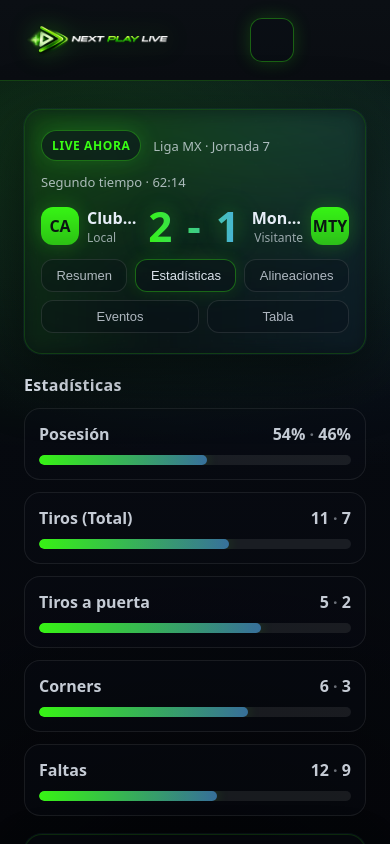
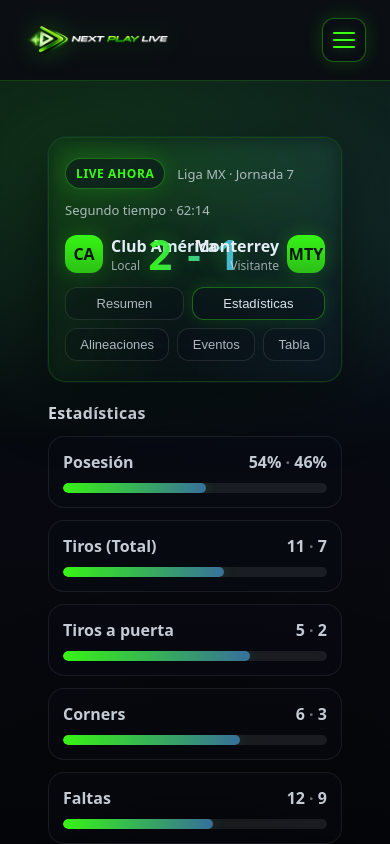
Before and after one commit to jonkas43/nextplaylive, a Next.js app: page / in a window 390 px wide. Built offline with nearby package versions, Linux system fonts and the light colour scheme.

Commit message:
Fix mobile layout + clean CSS + PWA header

```diff
--- a/app/globals.css
+++ b/app/globals.css
@@ -4,13 +4,14 @@
    ========================= */
 
 :root{
-  --brand-green: #39FF14;                 /* 57,255,20 */
+  --brand-green: #39FF14;
   --brand-green-glow: rgba(57,255,20,.60);
   --brand-green-soft: rgba(57,255,20,.15);
   --brand-green-line: rgba(57,255,20,.22);
 
   --bg0:#05070c;
   --bg1:#070b12;
+
   --panel: rgba(12,18,28,.62);
   --panel2: rgba(10,15,24,.45);
 
@@ -62,9 +63,13 @@
   padding:18px 24px;
   background: linear-gradient(180deg, #0b0f14 0%, #0a0d12 100%);
   border-bottom:1px solid var(--brand-green-line);
+  position: sticky;
+  top: 0;
+  z-index: 100;
 }
 
 .topbarInner{
+  position: relative;
   display:flex;
   align-items:center;
   justify-content:space-between;
@@ -99,9 +104,13 @@
   text-shadow: 0 0 12px rgba(57,255,20,.35);
 }
 
-/* --- Hamburger (para tu layout con checkbox) --- */
+/* --- Hamburger (checkbox hack) --- */
 .menuToggle{
-  display:none; /* el input */
+  position:absolute;
+  width:1px;
+  height:1px;
+  opacity:0;
+  pointer-events:none;
 }
 
 .hamburger{
@@ -111,14 +120,32 @@
   border-radius:12px;
   border: 1px solid rgba(57,255,20,.35);
   background: rgba(10,15,24,.35);
-  color: var(--brand-green);
+  box-shadow: 0 0 18px rgba(57,255,20,.18);
+  cursor:pointer;
+  user-select:none;
+
   align-items:center;
   justify-content:center;
-  font-size:28px;
-  line-height:1;
-  cursor:pointer;
-  box-shadow: 0 0 18px rgba(57,255,20,.18);
-  user-select:none;
+
+  position: relative;
+  z-index: 210;
+}
+
+.hamburger::before{
+  content:"";
+  width:22px;
+  height:2px;
+  background: var(--brand-green);
+  border-radius: 2px;
+  box-shadow:
+    0 -7px 0 var(--brand-green),
+    0  7px 0 var(--brand-green);
+  filter: drop-shadow(0 0 6px rgba(57,255,20,.35));
+}
+
+/* Overlay (cierra tocando fuera) */
+.menuOverlay{
+  display:none;
 }
 
 /* =========================
@@ -141,8 +168,10 @@
   border-radius: 20px;
   padding: 36px 40px;
   overflow:hidden;
+
   background: rgba(10,14,22,.45);
   backdrop-filter: blur(10px);
+
   border: 1px solid rgba(57,255,20,.18);
   box-shadow:
     0 0 0 1px rgba(80,180,255,.06),
@@ -187,9 +216,11 @@
   gap:8px;
   padding: 6px 10px;
   border-radius: 999px;
+
   border: 1px solid rgba(57,255,20,.35);
   background: rgba(12,18,28,.55);
   box-shadow: 0 0 22px rgba(57,255,20,.18);
+
   font-size: 12px;
   letter-spacing:.6px;
   color: var(--brand-green);
@@ -201,6 +232,7 @@
   font-size: 13px;
 }
 
+/* Desktop score row */
 .scoreRow{
   display:flex;
   align-items:center;
@@ -232,10 +264,15 @@
   justify-content:center;
   font-weight: 800;
   color: rgba(8,12,18,.95);
+
   background: linear-gradient(180deg, rgba(57,255,20,.95), rgba(57,255,20,.70));
   box-shadow: 0 0 20px rgba(57,255,20,.22);
+
   flex: 0 0 auto;
 }
+
+/* wrapper de texto (si existe). Si no existe, no pasa nada */
+.teamText{ min-width: 0; }
 
 .teamName{ font-weight: 800; }
 .teamSub{
@@ -247,12 +284,15 @@
   font-size: 64px;
   font-weight: 900;
   letter-spacing: 2px;
+
   background: linear-gradient(90deg, rgba(57,255,20,.95), rgba(80,180,255,.95));
   -webkit-background-clip: text;
   -webkit-text-fill-color: transparent;
+
   text-shadow:
     0 0 20px rgba(57,255,20,.28),
     0 0 38px rgba(80,180,255,.18);
+
   white-space: nowrap;
 }
 
@@ -405,29 +445,45 @@
   .heroCard{ padding: 22px 18px; border-radius: 18px; }
 }
 
-/* Mobile: FIX marcador + menú */
+/* =========================
+   Mobile (menú + score)
+   ========================= */
 @media (max-width: 720px){
 
-  /* Menú hamburguesa */
+  /* Hamburguesa visible */
   .hamburger{ display:flex; }
+
+  /* Overlay activo */
+  .menuOverlay{
+    display:none;
+    position: fixed;
+    inset: 0;
+    background: rgba(0,0,0,.45);
+    z-index: 150;
+  }
+
+  /* Menú flotante */
   .nav{
     display:none;
     position:absolute;
-    top: 76px;
-    right: 16px;
-    left: 16px;
+    top: 64px;
+    right: 0;
+    left: 0;
+
     flex-direction:column;
     gap:10px;
+
     padding: 14px;
     border-radius: 16px;
     border: 1px solid rgba(57,255,20,.22);
-    background: rgba(10,14,22,.75);
+    background: rgba(10,14,22,.78);
     backdrop-filter: blur(12px);
     box-shadow: 0 18px 60px rgba(0,0,0,.55);
-    z-index: 50;
+    z-index: 200;
   }
 
-  /* Cuando el checkbox está ON, muestra el menú */
+  /* Abierto */
+  .menuToggle:checked ~ .menuOverlay{ display:block; }
   .menuToggle:checked ~ .nav{ display:flex; }
 
   .nav a{
@@ -443,7 +499,7 @@
     border-radius: 18px !important;
   }
 
-  /* Marcador: grid 1fr - auto - 1fr (NO se encima) */
+  /* Marcador: grid 1fr - auto - 1fr */
   .scoreRow{
     display:grid !important;
     grid-template-columns: 1fr auto 1fr !important;
@@ -462,23 +518,16 @@
     text-align:right !important;
   }
 
-  /* Permite ellipsis sin romper layout */
-  .team > div{ min-width:0; }
-
-  .teamName{
-    max-width: 140px !important;
-    white-space: nowrap !important;
-    overflow: hidden !important;
-    text-overflow: ellipsis !important;
-    font-size: 16px !important;
-  }
-
-  .teamSub{
-    max-width: 140px !important;
+  /* Ellipsis robusto (funciona aunque no exista .teamText) */
+  .teamText{ min-width:0 !important; }
+  .teamName, .teamSub{
+    max-width: 120px !important;
     white-space: nowrap !important;
     overflow: hidden !important;
     text-overflow: ellipsis !important;
   }
+
+  .teamName{ font-size: 16px !important; }
 
   .score{
     font-size: 42px !important;
@@ -501,3 +550,9 @@
 
   .heroCard::before{ opacity: .55 !important; }
 }
+
+/* Pantallas súper angostas (NO anidado) */
+@media (max-width: 360px){
+  .teamName, .teamSub{ max-width: 105px !important; }
+  .score{ font-size: 36px !important; }
+}
--- a/app/layout.tsx
+++ b/app/layout.tsx
@@ -5,15 +5,14 @@
   title: "Next Play Live",
   description: "Scores en vivo",
   manifest: "/manifest.webmanifest",
-
   icons: {
     icon: [
       { url: "/icons/icon-192.png", sizes: "192x192", type: "image/png" },
       { url: "/icons/icon-512.png", sizes: "512x512", type: "image/png" },
     ],
-    apple: [{ url: "/apple-touch-icon.png", sizes: "180x180", type: "image/png" }],
+    // Si NO tienes apple-touch-icon.png, déjalo comentado.
+    // apple: [{ url: "/apple-touch-icon.png", sizes: "180x180", type: "image/png" }],
   },
-
   appleWebApp: {
     capable: true,
     title: "Next Play Live",
@@ -33,15 +32,14 @@
           <div className="topbarInner">
             <img className="logo" src="/logo.png" alt="Next Play Live" />
 
+            {/* Toggle invisible */}
             <input id="menuToggle" className="menuToggle" type="checkbox" />
 
-            <label htmlFor="menuToggle" className="hamburger" aria-label="Abrir menú">
-              <span />
-              <span />
-              <span />
-            </label>
+            {/* Botón hamburger (las 3 rayitas las dibuja CSS con ::before) */}
+            <label htmlFor="menuToggle" className="hamburger" aria-label="Abrir menú" />
 
-            <label htmlFor="menuToggle" className="menuOverlay" />
+            {/* Overlay para cerrar tocando fuera */}
+            <label htmlFor="menuToggle" className="menuOverlay" aria-hidden="true" />
 
             <nav className="nav">
               <a href="/">Home</a>
@@ -52,7 +50,8 @@
           </div>
         </header>
 
-        {children}
+        {/* IMPORTANTE: esto aplica el layout centrado (.page) */}
+        <main className="page">{children}</main>
       </body>
     </html>
   );
```
